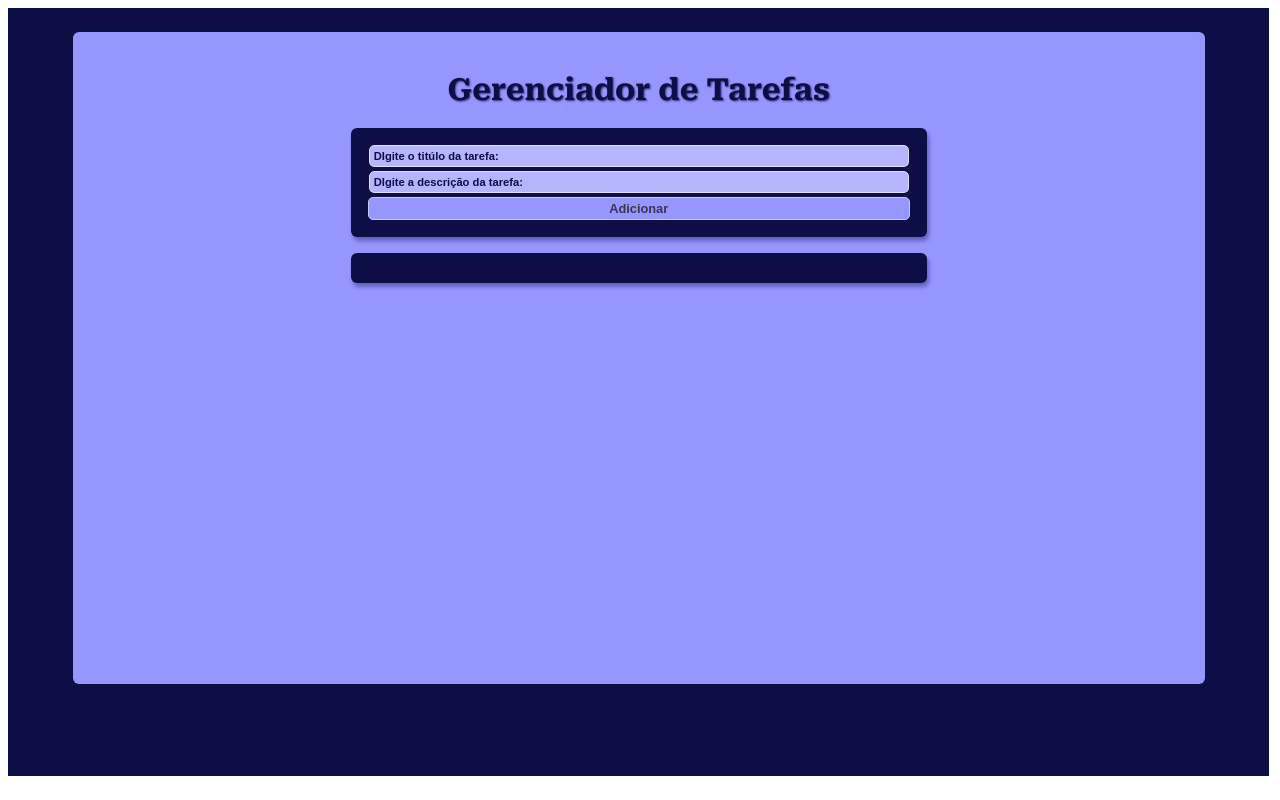
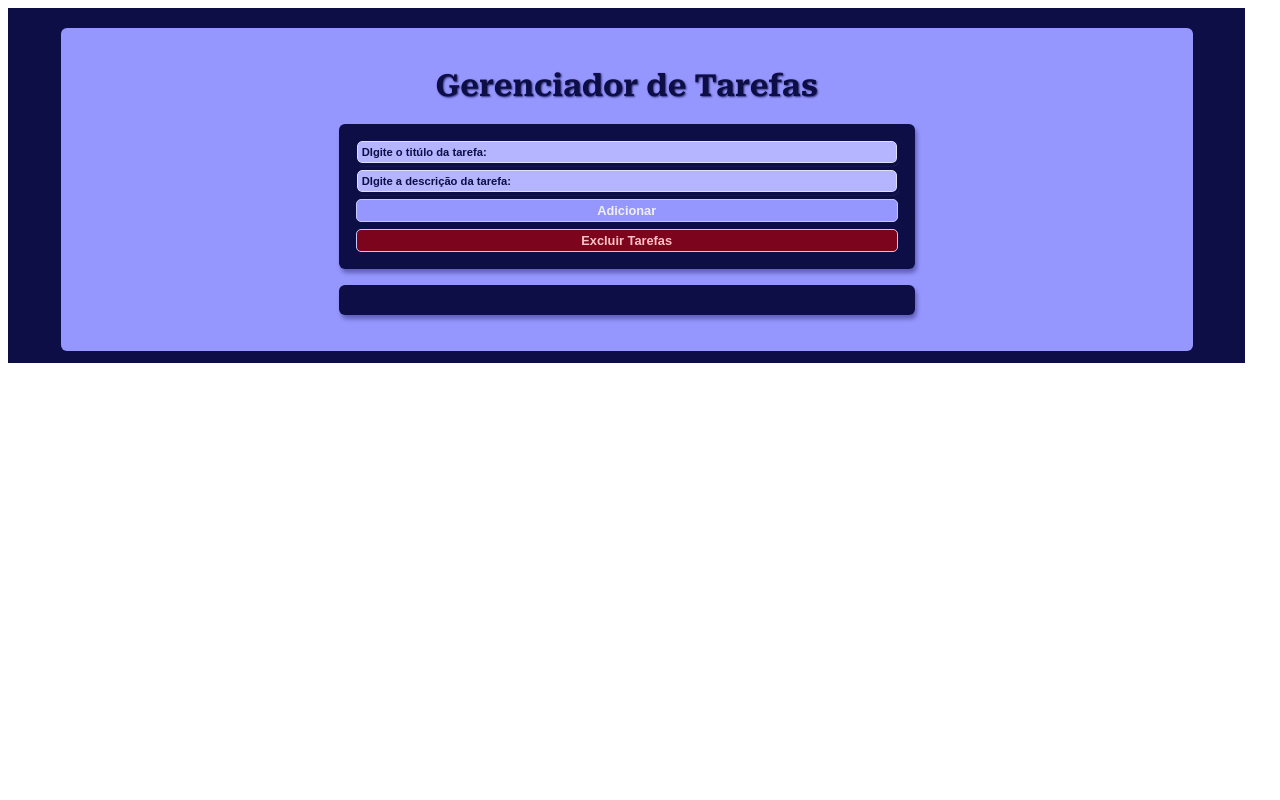
Before and after one commit to BrunaBeatriiz/curso-React--FR, a React (Vite) app: page / in a window 1280 px wide. Built offline with nearby package versions, Linux system fonts and the light colour scheme; a web font is replaced by a local one.

Commit message:
adição botão excluir

```diff
--- a/src/App.jsx
+++ b/src/App.jsx
@@ -10,32 +10,15 @@ import Teste from "./componetes/testeClasse";
 
 
 function Dados(){
-    const [tarefas, setTarefas] = useState(
-    //[
-//         {
-//         id:1,
-//         titulo: "Comprar pão",
-//         descricao: "Ir ao mercado comprar pão.",
-//         isCompleted: false,
-//     },{
-//         id:2,
-//         titulo: "Regar as plantas",
-//         descricao: "Regar as plantas",
-//         isCompleted:false,
-//     },{
-//         id:3,
-//         titulo: "Tomar banho",
-//         descricao:"Tomar banho",
-//         isCompleted: false,
-//     },
-//     // {id:4,
-//     // titulo:"Ir à academia",
-//     // descrição: "Ir faxer exercicio",
-//     // isCompleted:false},
-// ]
+    const [tarefas, setTarefas] = useState(() => {
+        try{
+            return JSON.parse(localStorage.getItem("tarefas")) || [];
+        }catch(erro){
+            console.error("Erro ao buscar tarefas no localStorage", erro)
+            return [];
+        }
+    }
 
-    JSON.parse(localStorage.getItem("tarefas") || "[]")
-    // erro porque JSON.parse([]) não é válido, já que [] (um array vazio em JavaScript) não é uma string JSON. O JSON.parse() só aceita strings (como "[]").
 
 
 );
@@ -134,12 +117,21 @@ function emClickAdicionar(titulo,descricao){
     setTarefas([...tarefas, novaTarefa]);
 }
 
+function excluirTodas () {
+    const confirmar = window.confirm("Você deseja excluir todas as tarefas?");
+    if(confirmar){
+        setTarefas([]);
+        localStorage.removeItem('tarefas');
+    }
+
+}
+
     return(
         <div className="divPrincipal">
 
             <div className= "divConteudo">
                 <Titulo>Gerenciador de Tarefas</Titulo>
-                <AdicionarTarefas emClickAdicionar ={emClickAdicionar}/>
+                <AdicionarTarefas emClickAdicionar ={emClickAdicionar} excluirTodas={excluirTodas}/>
                 <Tarefas tarefas ={tarefas} emClick={emClick} emClickExluir={emClickExluir}/>
             </div>
         </div>
@@ -147,3 +139,26 @@ function emClickAdicionar(titulo,descricao){
 }
 
 export default Dados;
+
+ //[
+//         {
+//         id:1,
+//         titulo: "Comprar pão",
+//         descricao: "Ir ao mercado comprar pão.",
+//         isCompleted: false,
+//     },{
+//         id:2,
+//         titulo: "Regar as plantas",
+//         descricao: "Regar as plantas",
+//         isCompleted:false,
+//     },{
+//         id:3,
+//         titulo: "Tomar banho",
+//         descricao:"Tomar banho",
+//         isCompleted: false,
+//     },
+//     // {id:4,
+//     // titulo:"Ir à academia",
+//     // descrição: "Ir faxer exercicio",
+//     // isCompleted:false},
+// ]
--- a/src/componetes/AdicionarTarefas.jsx
+++ b/src/componetes/AdicionarTarefas.jsx
@@ -1,8 +1,9 @@
 import React, {useState} from "react";
 import Input from "./input";
+import Tarefas from "./Tarefas";
 
 
-function AdicionarTarefas({emClickAdicionar}){
+function AdicionarTarefas({emClickAdicionar,excluirTodas}){
 
    const [titulo, setTitulo] = useState("");
    const [descricao, setDescricao] = useState("");
@@ -28,8 +29,12 @@ function AdicionarTarefas({emClickAdicionar}){
             return alert("Preencha o título e a descrição da tarefa.");
          }
          emClickAdicionar(titulo,descricao);
+         setTitulo("");
+         setDescricao("");
 
         }} className="butAd">Adicionar</button>
+        <button onClick={excluirTodas}
+        className="butEx">Excluir Tarefas</button>
     </div>
    )
 }
--- a/src/index.css
+++ b/src/index.css
@@ -10,7 +10,6 @@
 
 .divPrincipal{
   width: 94%;
-  height: 93vh;
   background-color: #0E0E46;
   display: flex;
   flex-flow: row wrap;
@@ -34,7 +33,7 @@
   padding: 10px;
   padding-bottom: 50px;
   width: 90%;
-  height: 85%;
+  height: 100%;
   background:#9696ff;
   display: flex;
   flex-flow: column nowrap;
@@ -102,6 +101,7 @@
   font-size: 0.7em;
   box-shadow: 1px 2px 2px #c9c9ff;
   outline: solid #0E0E46;
+  margin-bottom: 5px;
 }
 
 
@@ -114,7 +114,19 @@
   box-shadow: 1px 2p 2px #0E0E46;
   font-weight: 600;
   font-size: 0.8em;
-  color: #38384d;
+  color: #f0f0f0;
+  margin-bottom: 5px;
+}
+.butEx{
+  background-color: #a0020fc2;
+  padding: 3px;
+  margin: 2px;
+  border-radius: 5px ;
+  border: 1px solid #c7c7fa;
+  box-shadow: 1px 2p 2px #0E0E46;
+  font-weight: 600;
+  font-size: 0.8em;
+  color: #fcc4c4;
 }
 
 .butAd:hover{
@@ -122,6 +134,14 @@
   color: whitesmoke;
   font-weight: normal;
   box-shadow: 1px 2px 2px #dfdffcdc;
+  cursor: pointer;
+}
+.butEx:hover{
+  background-color:  #dd1627c2 ;
+  color: whitesmoke;
+  font-weight: normal;
+  box-shadow: 1px 2px 2px #dfdffcdc;
+  cursor: pointer;
 }
 
 ::-webkit-input-placeholder {
--- a/src/main.jsx
+++ b/src/main.jsx
@@ -21,3 +21,7 @@ createRoot(document.getElementById('root')).render(
     <RouterProvider router={router} />
   </StrictMode>,
 )
+
+
+
+// https://curso-react-fr-y6hn.vercel.app/
--- a/src/styletelas.css
+++ b/src/styletelas.css
@@ -1,11 +1,7 @@
 @media screen and (min-width: 768px) and (max-width: 992px){
    .divPrincipal{
         width: 94%;
-        height: 90vh;
         background-color: #0E0E46;
-        display: flex;
-        flex-flow: row wrap;
-        justify-content: center;
         padding: 24px;
         padding-top: 30px;
     }
@@ -19,12 +15,8 @@
     .divConteudo{
         padding: 20px;
         width: 90%;
-        height: 85%;
+        height: 100%;
         background:#9696ff;
-        display: flex;
-        flex-flow: column wrap;
-        justify-content: flex-start;
-        align-items: center;
         border-radius: 6px;
         padding-bottom: 50px;
     }
@@ -102,12 +94,8 @@
 @media screen and (min-width: 992px) {
     .divPrincipal{
         width: 96%;
-        height: 90vh;
         background-color: #0E0E46;
-        display: flex;
-        flex-flow: row wrap;
-        justify-content: center;
-        padding: 24px;
+
     }
 
     /* #0E0E46
@@ -119,12 +107,8 @@
     .divConteudo{
         padding: 20px;
         width: 90%;
-        height: 85%;
+        height: 100%;
         background:#9696ff;
-        display: flex;
-        flex-flow: column wrap;
-        justify-content: flex-start;
-        align-items: center;
         border-radius: 6px;
     }
 
```
